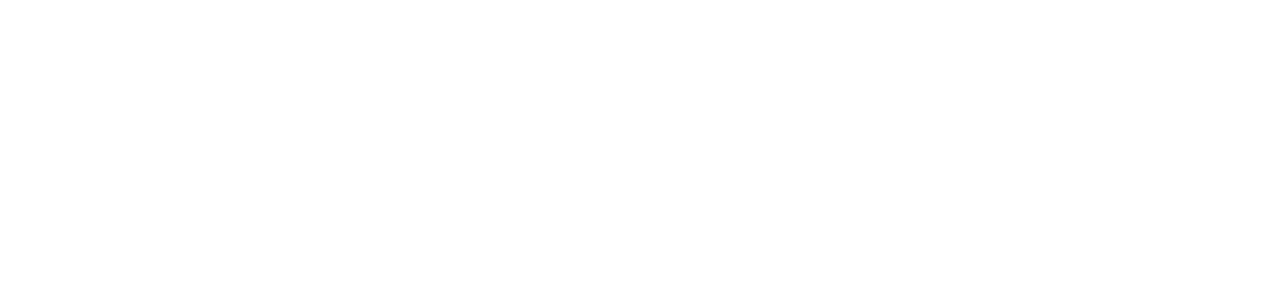
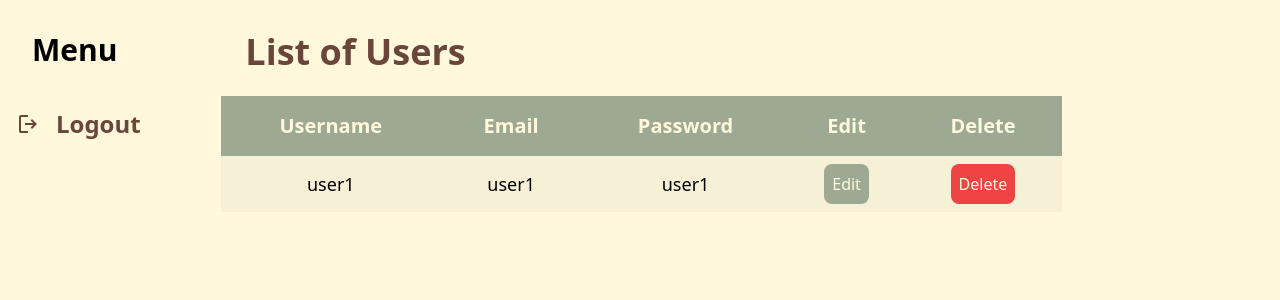
Before and after one commit to andrecaliba/first-socmed, a React (Vite) app in the folder client/: page /admin in a window 1280 px wide. Before the commit this address had no page. Shown: the top 300 px of the page. Built offline with nearby package versions, Linux system fonts and the light colour scheme.

Commit message:
Add admin side

```diff
--- a/client/src/App.jsx
+++ b/client/src/App.jsx
@@ -1,10 +1,11 @@
-import { useState } from 'react'
-import reactLogo from './assets/react.svg'
-import viteLogo from '/vite.svg'
-import Login from './pages/Login'
-import Registration from './pages/Registration'
-import Home from './pages/Home'
-import { BrowserRouter, Route, Routes } from 'react-router'
+import { useState } from 'react';
+import reactLogo from './assets/react.svg';
+import viteLogo from '/vite.svg';
+import Login from './pages/Login';
+import Registration from './pages/Registration';
+import Home from './pages/Home';
+import Admin from './pages/Admin';
+import { BrowserRouter, Route, Routes } from 'react-router';
 
 function App() {
   return (
@@ -14,6 +15,7 @@
         <Route path="/" element={<Login />}/>
         <Route path="/register" element={<Registration/>} />
         <Route path="/home" element={<Home/>} />
+        <Route path="/admin" element={<Admin/>} />
       </Routes>
     </BrowserRouter>
     </>
--- a/client/src/components/Post.jsx
+++ b/client/src/components/Post.jsx
@@ -1,11 +1,17 @@
-const Post = () => {
+import { useState } from 'react';
+const Post = ({ caption, liked }) => {
+  const [like, setLike] = useState(liked);
+  const likeHandler =() => {
+    setLike(!like);
+  }
   return (
     // parent
     <div className="p-6 w-1/2 border-b border-black">
       <div className="w-full h-96 bg-cover bg-[url('./src/assets/sample-pic.jpg')]"></div>
       {/* options */}
       <div className="flex pt-2">
-        <svg xmlns="http://www.w3.org/2000/svg" height="28px" viewBox="0 -960 960 960" width="28px" fill="#C51104"><path d="m480-120-58-52q-101-91-167-157T150-447.5Q111-500 95.5-544T80-634q0-94 63-157t157-63q52 0 99 22t81 62q34-40 81-62t99-22q94 0 157 63t63 157q0 46-15.5 90T810-447.5Q771-395 705-329T538-172l-58 52Z"/></svg>
+        {like ? <svg className="hover:scale-110 cursor-pointer transition-transform" onClick={likeHandler} xmlns="http://www.w3.org/2000/svg" height="24px" viewBox="0 -960 960 960" width="24px" fill="#C51104"><path d="m480-120-58-52q-101-91-167-157T150-447.5Q111-500 95.5-544T80-634q0-94 63-157t157-63q52 0 99 22t81 62q34-40 81-62t99-22q94 0 157 63t63 157q0 46-15.5 90T810-447.5Q771-395 705-329T538-172l-58 52Z" /></svg> :
+        <svg className="hover:scale-110 cursor-pointer transition-transform" onClick={likeHandler} xmlns="http://www.w3.org/2000/svg" height="24px" viewBox="0 -960 960 960" width="24px" fill="#6a463a"><path d="m480-120-58-52q-101-91-167-157T150-447.5Q111-500 95.5-544T80-634q0-94 63-157t157-63q52 0 99 22t81 62q34-40 81-62t99-22q94 0 157 63t63 157q0 46-15.5 90T810-447.5Q771-395 705-329T538-172l-58 52Zm0-108q96-86 158-147.5t98-107q36-45.5 50-81t14-70.5q0-60-40-100t-100-40q-47 0-87 26.5T518-680h-76q-15-41-55-67.5T300-774q-60 0-100 40t-40 100q0 35 14 70.5t50 81q36 45.5 98 107T480-228Zm0-273Z" /></svg>}
         <svg className="ml-2" xmlns="http://www.w3.org/2000/svg" height="24px" viewBox="0 -960 960 960" width="24px" fill="#000000"><path d="M80-80v-720q0-33 23.5-56.5T160-880h640q33 0 56.5 23.5T880-800v480q0 33-23.5 56.5T800-240H240L80-80Zm126-240h594v-480H160v525l46-45Zm-46 0v-480 480Z"/></svg>
       </div>
       <div>
@@ -14,7 +20,7 @@
       {/* Caption */}
       <div className="flex">
         <p className="font-bold ">User</p>
-        <p className="pl-2 w-full h-5 text-ellipsis overflow-hidden whitespace-nowrap">Lorem ipsum dolor sit amet consectetur, adipisicing elit. Id dolorem perferendis aliquam asperiores, mollitia ipsum vitae illum atque dignissimos laboriosam voluptas vel molestias deserunt delectus consequatur veniam placeat nostrum autem!</p>
+        <p className="pl-2 w-full h-5 text-ellipsis overflow-hidden whitespace-nowrap">{caption}</p>
       </div>
     </div>
   );
--- /dev/null
+++ b/client/src/pages/Admin.jsx
@@ -0,0 +1,104 @@
+import { useRef } from 'react';
+
+const Admin = () => {
+  const editUser = useRef(null);
+  const deleteUser = useRef(null);
+  return (
+    <>
+    <dialog ref={editUser}>
+      <div className="bg-champagne w-full p-6">
+        <h2 className="text-sage text-2xl font-bold mb-4">Edit User Account</h2>
+        <form>
+          <div>
+            <input
+            className="w-full transition-colors border-b-sage border-b-2 focus:border-b-green-800 text-lg placeholder:text-sage mb-5"
+            type="text"
+            placeholder="Username"/>
+          </div>
+          <div>
+            <input
+            className="w-full transition-colors border-b-sage border-b-2 focus:border-b-green-800 text-lg placeholder:text-sage mb-5"
+            type="email"
+            placeholder="Email"/>
+          </div>
+          <div>
+            <input
+            className="w-full transition-colors border-b-sage border-b-2 focus:border-b-green-800 text-lg placeholder:text-sage"
+            placeholder="Password"
+            type="text" />
+          </div>
+          <button className="bg-sage transition-opacity w-full rounded-lg mt-8 py-1 font-bold text-champagne text-xl hover:opacity-75" type="submit">Edit</button>
+          <div className="w-full h-px bg-carafe mt-5 "></div>
+          <button
+          className="bg-desert transition-opacity w-full rounded-lg mt-5 py-1 font-bold text-champagne text-xl hover:opacity-75"
+          type="button"
+          onClick={() => editUser.current.close()}>Close</button>
+        </form>
+      </div>
+    </dialog>
+    <dialog ref={deleteUser}>
+      <div className="bg-champagne w-full p-6">
+        <h2 className="text-sage text-2xl font-bold mb-4">Delete User Account</h2>
+        <form>
+          <h3 className="text-red-400 font-bold text-lg">Are you sure you want to delete this user?</h3>
+          <button className="bg-red-500 transition-opacity w-full rounded-lg mt-8 py-1 font-bold text-champagne text-xl hover:opacity-75" type="submit">Delete</button>
+          <div className="w-full h-px bg-carafe mt-5 "></div>
+          <button
+          className="bg-desert transition-opacity w-full rounded-lg mt-5 py-1 font-bold text-champagne text-xl hover:opacity-75"
+          type="button"
+          onClick={() => deleteUser.current.close()}>Close</button>
+        </form>
+      </div>
+    </dialog>
+      <div className="w-screen h-screen flex">
+        <div className="flex flex-col w-2/12 h-full bg-champagne">
+          <h2 className="p-8 text-3xl font-bold">Menu</h2>
+          <div className="flex transition-colors hover:bg-carafe cursor-pointer rounded-lg group p-2 mb-2">
+            <div className="flex justify-center items-center pl-2">
+              <svg className="group-hover:fill-champagne" xmlns="http://www.w3.org/2000/svg" height="24px" viewBox="0 -960 960 960" width="24px" fill="#6a463a"><path d="M200-120q-33 0-56.5-23.5T120-200v-560q0-33 23.5-56.5T200-840h280v80H200v560h280v80H200Zm440-160-55-58 102-102H360v-80h327L585-622l55-58 200 200-200 200Z"/></svg>
+            </div>
+            <p className="text-right text-2xl pl-4 font-bold text-carafe group-hover:text-champagne">Logout</p>
+          </div>
+        </div>
+        <div className="w-3/5 bg-champagne h-full flex-1 flex flex-col p-2">
+          <h1 className="text-4xl font-bold text-carafe p-6">List of Users</h1>
+          <div className="w-4/5 overflow-auto flex-1">
+            <table className="w-full">
+              <thead className="sticky top-0 border-separate">
+                <tr className="border-collapse">
+                  <th className="border-collapse border-none p-4 border-sage border-2 bg-sage text-champagne text-xl">Username</th>
+                  <th className="border-collapse border-none p-4 border-sage border-2 bg-sage text-champagne text-xl">Email</th>
+                  <th className="border-collapse border-none p-4 border-sage border-2 bg-sage text-champagne text-xl">Password</th>
+                  <th className="border-collapse border-none p-4 border-sage border-2 bg-sage text-champagne text-xl">Edit</th>
+                  <th className="border-collapse border-none p-4 border-sage border-2 bg-sage text-champagne text-xl">Delete</th>
+                </tr>
+              </thead>
+              <tbody>
+                <tr className="bg-sage odd:bg-opacity-10 even:bg-opacity-20">
+                  <td className="text-center text-lg p-2">user1</td>
+                  <td className="text-center text-lg p-2">user1</td>
+                  <td className="text-center text-lg p-2">user1</td>
+                  <td className="text-center p-2">
+                    <button className="p-2 bg-sage text-champagne rounded-lg"
+                    onClick={() => {
+                      editUser.current.showModal();
+                      }}>Edit</button>
+                  </td>
+                  <td className="text-center p-2">
+                    <button className="p-2 bg-red-500 text-champagne rounded-lg"
+                    onClick={() => {
+                      deleteUser.current.showModal();
+                    }}>Delete</button>
+                  </td>
+                </tr>
+                {/* Add more rows */}
+              </tbody>
+            </table>
+          </div>
+        </div>
+      </div>
+    </>
+  );
+}
+
+export default Admin;
--- a/client/src/pages/Home.jsx
+++ b/client/src/pages/Home.jsx
@@ -6,6 +6,7 @@
   const fileInput = useRef(null);
   const preview = useRef(null);
   const [imagePath, setImagePath] = useState({display: "none"});
+  const sampleString = "Lorem ipsum dolor sit amet, consectetur adipiscing elit";
 
   return (
     <>
@@ -13,21 +14,12 @@
         <div className="p-6 bg-champagne">
           <div className="flex justify-between">
             <h2 className="text-2xl font-bold">Make a Post</h2>
-            <div className="w-6 h-6 transition-colors rounded-full p-2 bg-[url('./src/assets/close.svg')] hover:bg-desert cursor-pointer"
-            onClick={() => postForm.current.close()}></div>
+            <div className="w-6 h-6 transition-colors rounded-full p-2 bg-[url('./src/assets/close.svg')] hover:bg-desert cursor-pointer" onClick={() => postForm.current.close()}></div>
           </div>
           <form action="">
-            <textarea
-            className="block text-2xl bg-champagne resize-none p-2"
-            placeholder="What's on your mind?"
-            rows="3"
-            cols="50"
-            name="caption">
+            <textarea className="block text-2xl bg-champagne resize-none p-2 mb-5 outline-none" placeholder="What's on your mind?" rows="3" cols="50" maxLength="75" name="caption">
             </textarea>
-            <input
-            ref={fileInput}
-            accept="image/*"
-            type="file"
+            <input ref={fileInput} accept="image/*" type="file"
             onChange={() => {
               let reader = new FileReader();
               reader.readAsDataURL(fileInput.current.files[0]);
@@ -39,12 +31,12 @@
             hidden/>
             {/*File Preview */}
             <div className="relative w-full bg-contain bg-no-repeat bg-center bg-top" ref={preview} style={imagePath}>
-              <img
-              className="absolute top-2 right-2 hover:bg-slate-50 hover:opacity-50 cursor-pointer"
-              src="./src/assets/close.svg"
-              alt="close"
-              onClick={() => setImagePath({display: "none"})}
-              />
+              <img className="absolute top-2 right-2 hover:bg-slate-50 hover:opacity-50 cursor-pointer" src="./src/assets/close.svg" alt="close" onClick={() => {
+                setImagePath({display: "none"});
+                fileInput.current.value = "";
+                fileInput.current.type = "text";
+                fileInput.current.type = "file";
+            }} />
             </div>
             <div className="flex justify-end">
               <div
@@ -73,8 +65,8 @@
         </div>
         <div className="w-3/5 bg-champagne h-full overflow-y-scroll flex-1">
           <h1 className="text-4xl font-bold text-carafe p-6">News Feed</h1>
-            <Post />
-            <Post />
+            <Post caption={sampleString} liked={false}/>
+            <Post caption={sampleString} liked={true}/>
         </div>
       </div>
     </>
```
